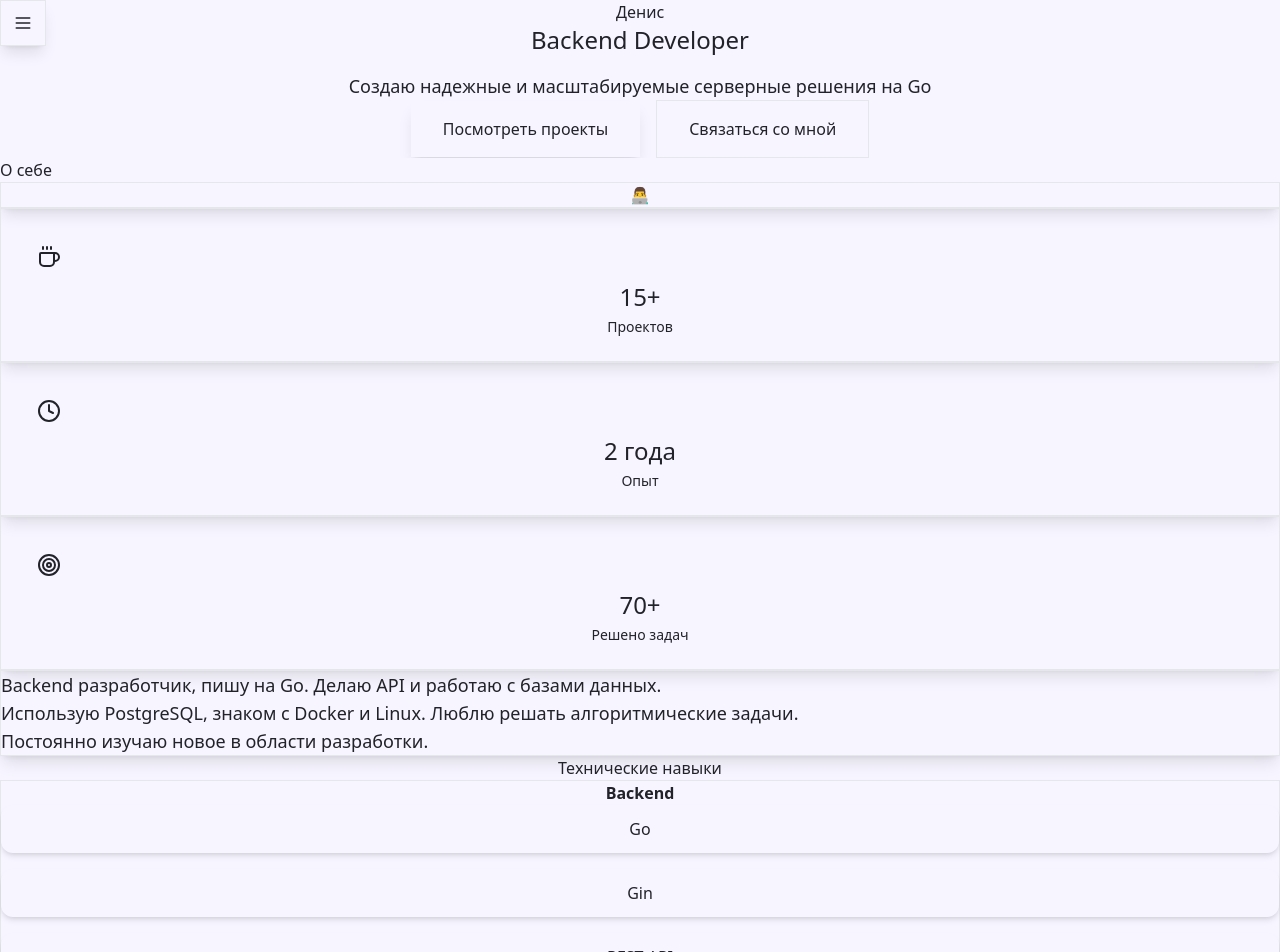
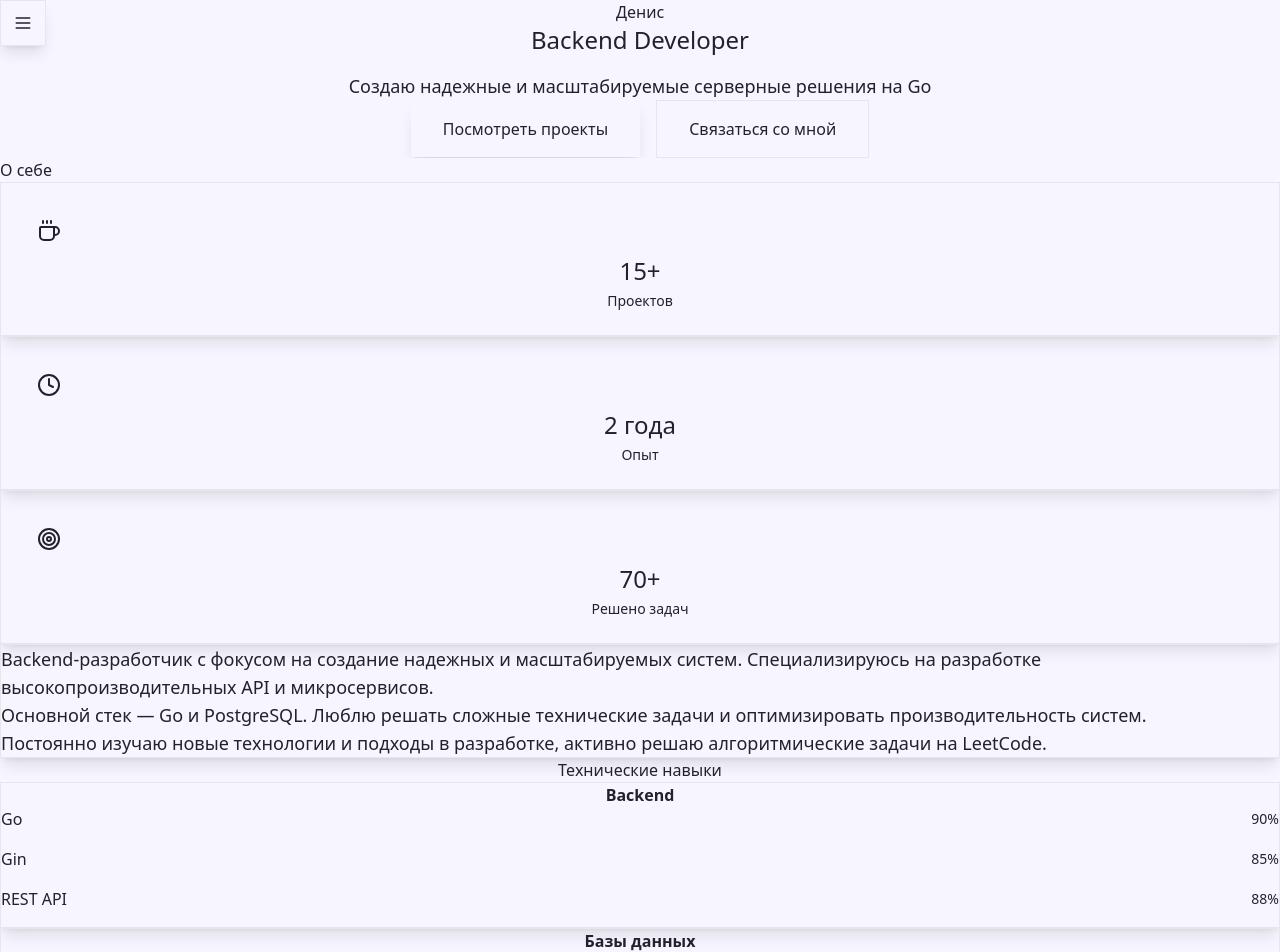
Before and after one commit to mrevds/mrevds-2f8dca31, a React (Vite) app: page / in a window 1280 px wide. Shown: the top 952 px of the page. Built offline with nearby package versions, Linux system fonts and the light colour scheme.

Commit message:
Reverted to commit c82a07a489a97199f14cbb1bc83b82d56c21e9e9

```diff
--- a/src/components/AboutSection.jsx
+++ b/src/components/AboutSection.jsx
@@ -18,7 +18,7 @@ const AboutSection = () => {
     <section id="about" ref={ref} className="py-20 px-6 bg-white/50">
       <div className="max-w-6xl mx-auto">
         <div className="grid lg:grid-cols-2 gap-16 items-center">
-          {/* Left side - Photo and Stats */}
+          {/* Left side - Stats */}
           <motion.div
             className="space-y-8"
             initial={{ opacity: 0, x: -50 }}
@@ -33,18 +33,6 @@ const AboutSection = () => {
             >
               О себе
             </motion.h2>
-
-            {/* Photo */}
-            <motion.div
-              className="mb-8"
-              initial={{ opacity: 0, scale: 0.8 }}
-              animate={isInView ? { opacity: 1, scale: 1 } : { opacity: 0, scale: 0.8 }}
-              transition={{ duration: 0.6, delay: 0.3 }}
-            >
-              <div className="w-48 h-48 mx-auto bg-gradient-to-br from-violet-200 to-emerald-200 rounded-2xl shadow-lg border border-violet-100 flex items-center justify-center">
-                <span className="text-6xl">👨‍💻</span>
-              </div>
-            </motion.div>
 
             <div className="grid grid-cols-3 gap-6">
               {stats.map((stat, index) => (
@@ -81,7 +69,8 @@ const AboutSection = () => {
                   animate={isInView ? { opacity: 1, y: 0 } : { opacity: 0, y: 20 }}
                   transition={{ duration: 0.6, delay: 0.5 }}
                 >
-                  Backend разработчик, пишу на Go. Делаю API и работаю с базами данных.
+                  Backend-разработчик с фокусом на создание надежных и масштабируемых систем.
+                  Специализируюсь на разработке высокопроизводительных API и микросервисов.
                 </motion.p>
 
                 <motion.p
@@ -90,7 +79,8 @@ const AboutSection = () => {
                   animate={isInView ? { opacity: 1, y: 0 } : { opacity: 0, y: 20 }}
                   transition={{ duration: 0.6, delay: 0.7 }}
                 >
-                  Использую PostgreSQL, знаком с Docker и Linux. Люблю решать алгоритмические задачи.
+                  Основной стек — Go и PostgreSQL. Люблю решать сложные технические задачи
+                  и оптимизировать производительность систем.
                 </motion.p>
 
                 <motion.p
@@ -99,7 +89,8 @@ const AboutSection = () => {
                   animate={isInView ? { opacity: 1, y: 0 } : { opacity: 0, y: 20 }}
                   transition={{ duration: 0.6, delay: 0.9 }}
                 >
-                  Постоянно изучаю новое в области разработки.
+                  Постоянно изучаю новые технологии и подходы в разработке,
+                  активно решаю алгоритмические задачи на LeetCode.
                 </motion.p>
               </div>
             </div>
--- a/src/components/SkillsSection.jsx
+++ b/src/components/SkillsSection.jsx
@@ -11,24 +11,24 @@ const SkillsSection = () => {
     {
       title: "Backend",
       skills: [
-        { name: "Go", color: "from-blue-500 to-cyan-500" },
-        { name: "Gin", color: "from-green-500 to-emerald-500" },
-        { name: "REST API", color: "from-purple-500 to-pink-500" },
+        { name: "Go", level: 90, color: "from-blue-500 to-cyan-500" },
+        { name: "Gin", level: 85, color: "from-green-500 to-emerald-500" },
+        { name: "REST API", level: 88, color: "from-purple-500 to-pink-500" },
       ]
     },
     {
       title: "Базы данных",
       skills: [
-        { name: "PostgreSQL", color: "from-indigo-500 to-blue-500" },
-        { name: "SQL", color: "from-violet-500 to-purple-500" },
+        { name: "PostgreSQL", level: 80, color: "from-indigo-500 to-blue-500" },
+        { name: "SQL", level: 85, color: "from-violet-500 to-purple-500" },
       ]
     },
     {
       title: "Инструменты",
       skills: [
-        { name: "Git", color: "from-orange-500 to-red-500" },
-        { name: "Docker", color: "from-cyan-500 to-blue-500" },
-        { name: "Linux", color: "from-yellow-500 to-orange-500" },
+        { name: "Git", level: 90, color: "from-orange-500 to-red-500" },
+        { name: "Docker", level: 70, color: "from-cyan-500 to-blue-500" },
+        { name: "Linux", level: 75, color: "from-yellow-500 to-orange-500" },
       ]
     }
   ];
@@ -59,17 +59,28 @@ const SkillsSection = () => {
                 {category.title}
               </h3>
 
-              <div className="space-y-4">
+              <div className="space-y-6">
                 {category.skills.map((skill, skillIndex) => (
                   <motion.div
                     key={skill.name}
-                    className={`px-4 py-3 bg-gradient-to-r ${skill.color} text-white rounded-lg text-center font-medium shadow-md`}
+                    className="space-y-2"
                     initial={{ opacity: 0, x: -20 }}
                     animate={isInView ? { opacity: 1, x: 0 } : { opacity: 0, x: -20 }}
                     transition={{ duration: 0.5, delay: (categoryIndex * 0.2) + (skillIndex * 0.1) }}
-                    whileHover={{ scale: 1.05 }}
                   >
-                    {skill.name}
+                    <div className="flex justify-between items-center">
+                      <span className="font-medium text-slate-700">{skill.name}</span>
+                      <span className="text-sm text-slate-500">{skill.level}%</span>
+                    </div>
+
+                    <div className="h-2 bg-slate-200 rounded-full overflow-hidden">
+                      <motion.div
+                        className={`h-full bg-gradient-to-r ${skill.color} rounded-full`}
+                        initial={{ width: 0 }}
+                        animate={isInView ? { width: `${skill.level}%` } : { width: 0 }}
+                        transition={{ duration: 1, delay: (categoryIndex * 0.2) + (skillIndex * 0.1) + 0.5 }}
+                      />
+                    </div>
                   </motion.div>
                 ))}
               </div>
```
